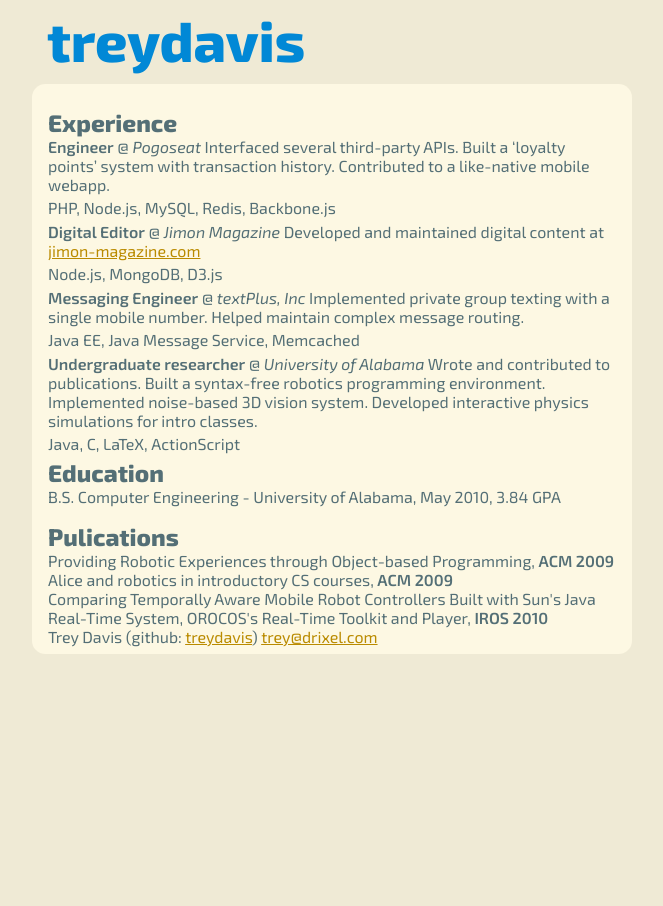
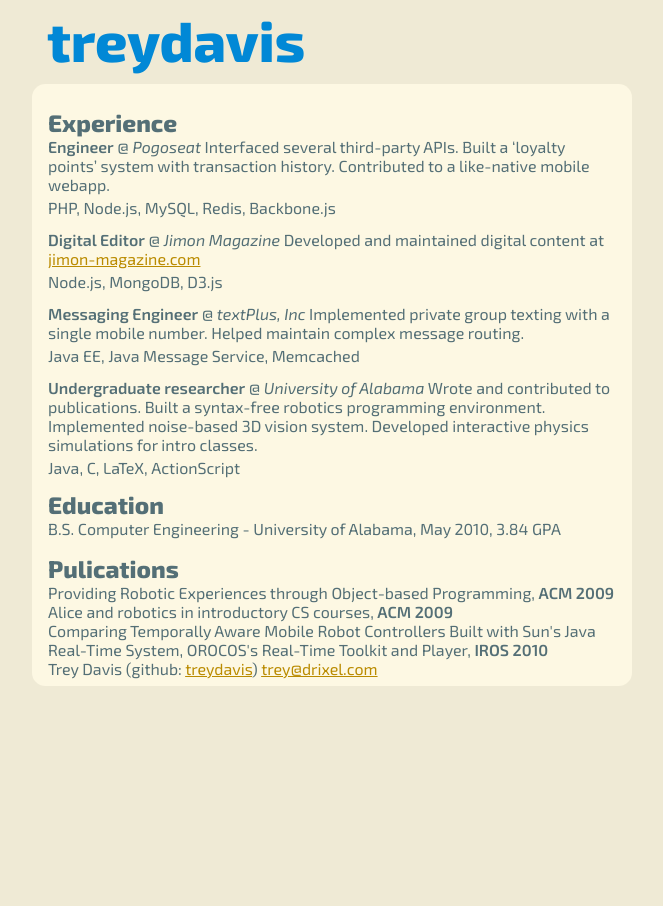
Before and after one commit to treydavis/treydavis.github.io, a Jekyll site: the page built from resume/index.html, in a window 1280 px wide. Shown: the whole page, without its empty margins (308-971 px from the left). Built offline with Jekyll 4.4.1, drawn with Linux system fonts in a browser that asks for light colours; Markdown is read by kramdown in place of the engine named in the settings.

Commit message:
Add space between experiences

```diff
--- a/css/main.css
+++ b/css/main.css
@@ -205,6 +205,10 @@
 }
 
 ul.skills { list-style: none; margin: 0; padding: 0; }
+.experience {
+    margin-bottom: 0.5em;
+}
+
 ul.skills li { display: inline; }
 ul.skills li:after { content: ", "; }
 ul.skills li:last-child:after { content: ""; }
```
